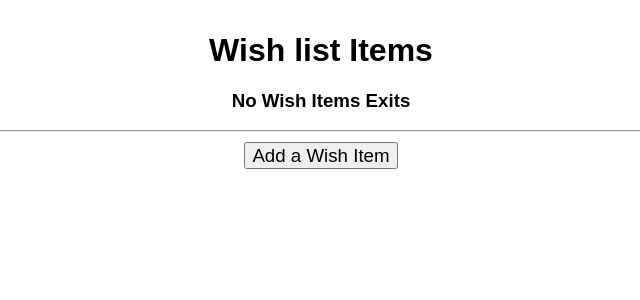
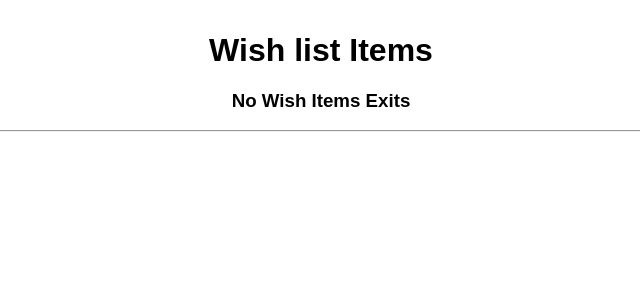
Before and after one commit to dc3430/Wishlist, a Django app: page / in a window 1280 px wide. Shown: the top 300 px of the page, without its empty margins (319-959 px from the left). Run offline with Django 3.2, Linux system fonts and the light colour scheme; some libraries are stand-ins or nearby versions.

Commit message:
Revert "add wish"
This reverts commit 3f14b2c3ddf76a5dd4c2ca7ff2176375ccbf83e1.

```diff
--- a/main_app/models.py
+++ b/main_app/models.py
@@ -1,10 +1,10 @@
 from django.db import models
-
+from django.urls import reverse
 
 # Create your models here.
 class Wish(models.Model):
     description = models.TextField(max_length=100)
-
+    quantity = models.IntegerField()
 
 
     def __str__(self):
--- a/main_app/templates/wishs/index.html
+++ b/main_app/templates/wishs/index.html
@@ -10,28 +10,34 @@
     <link rel="stylesheet" type="text/css" href="{% static 'css/style.css' %}">
   </head>
   <body>
+
     <h1>Wish list Items</h1>
     {% if item_list|length == 0 %}
         <h3>No Wish Items Exits<h3>
     {% else %}
-      <table class="pure-table pure-table-striped">
+    {% comment %} class="pure-table pure-table-striped"
+         {% endcomment %}
+      <table>
         <thread>
             <tr>description</tr>
             <tr>quantity</tr>
         <thread>
-
+            <tr>
+                <td>{{wish.description}}</td>
+                <td>{{wish.quantity}}</td>
+            </tr>
             {% for wish in wishs %}
                 <tr>
-                    <td>{{wish.description}}</td>
-                    <td><a href="{% url 'wish_delete' wish.id %}">X</a></td>
+                    <th>{{wish.description}}</th>
+                    <th><a href="{% url 'wish_delete' item.id %}">X</a></th>
                 </tr>
             {% endfor %}
       </table>
       {% endif %}
     <hr>
-
-    <form method="GET" action="{% url 'wish_create' %}">
+    {% comment %} <a href="{% url 'add' %}">Add A Wish item</a>     {% endcomment %}
+    {% comment %} <form method="GET" action="{% url 'wish_create' %}">
         <input type="submit" value="Add a Wish Item">
-    </form>
+    </form> {% endcomment %}
   </body>
 </html>
--- a/main_app/urls.py
+++ b/main_app/urls.py
@@ -3,6 +3,6 @@ from . import views
 
 urlpatterns = [
     path('', views.wish_index, name='wish_index'),
-    path('add/', views.WishCreate.as_view(), name='wish_create'),
-    path('delete/<int:wish_id>', views.WishDelete.as_view(), name='wish_delete'),
+    # path('add/', views.Wish.as_index(), name='add'),
+    # path('delete/<int:item_id>', views.delete, name='delete'),
 ]
--- a/main_app/views.py
+++ b/main_app/views.py
@@ -2,19 +2,7 @@ from django.shortcuts import render
 
 from .models import Wish
 
-from django.views.generic.edit import CreateView, DeleteView
 
 def wish_index(request):
   wishs = Wish.objects.all()
   return render(request, 'wishs/index.html', { 'wishs': wishs })
-
-
-
-class WishCreate(CreateView):
-    model = Wish
-    fields = '__all__'
-    success_url = '/'
-
-class WishDelete(DeleteView):
-    model = Wish
-    success_url = '/'
```
